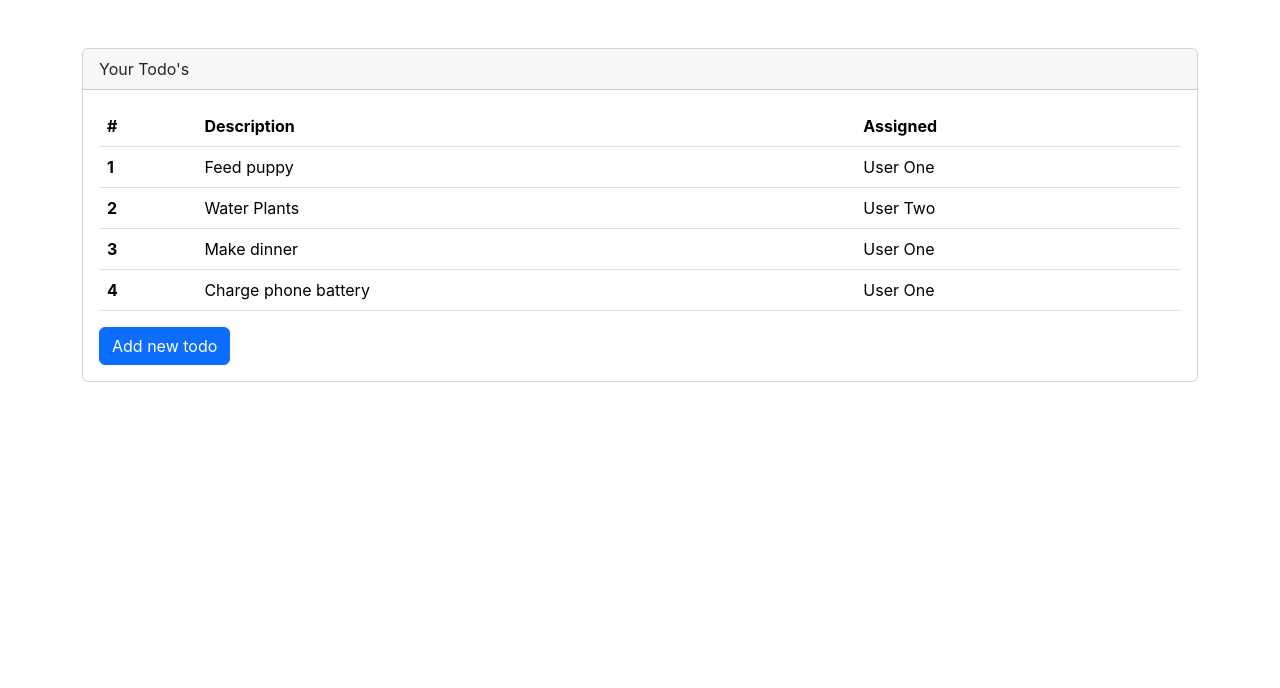
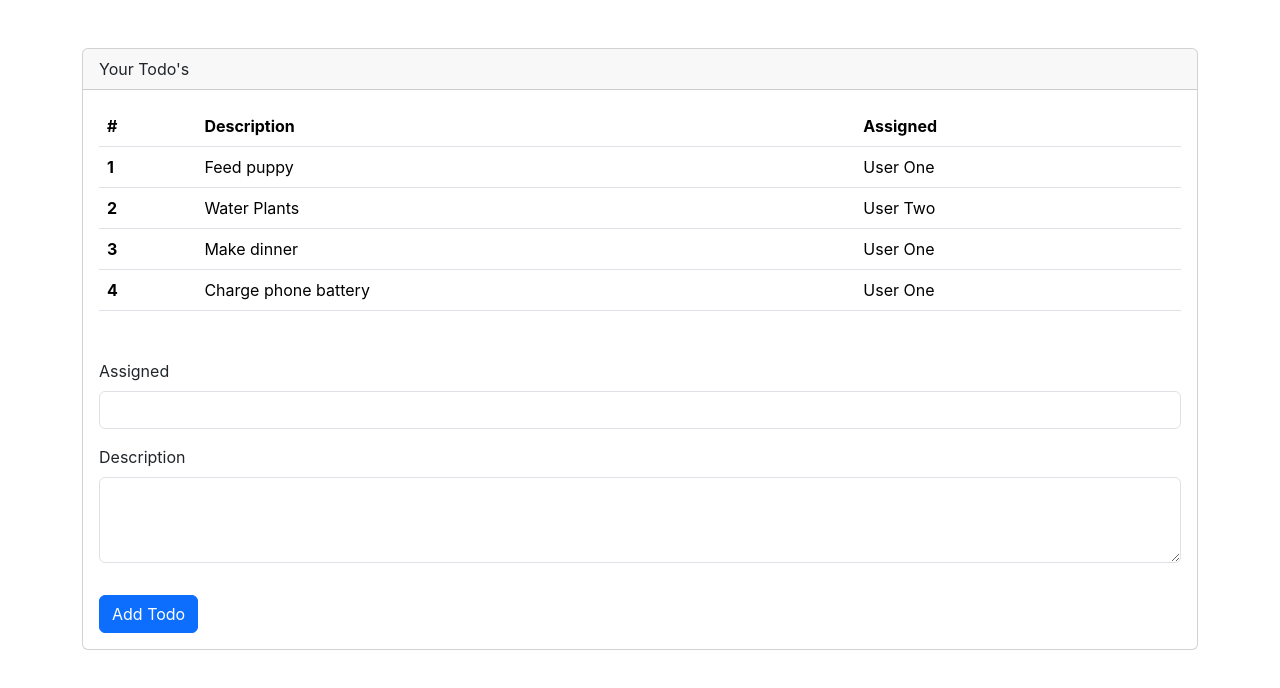
Before and after one commit to natchavez/react-todo-app, a React (Create React App) app: page / in a window 1280 px wide. Shown: the top 688 px of the page. Built offline with nearby package versions, Linux system fonts and the light colour scheme.

Commit message:
Fix Key error

```diff
--- a/src/App.jsx
+++ b/src/App.jsx
@@ -1,6 +1,7 @@
 import { useState } from 'react';
 import './App.css';
 import TodoTable from './components/TodoTable';
+import NewTodoForm from './components/NewTodoForm';
 
 function App() {
   const intialTodos = [
@@ -16,17 +17,20 @@ function App() {
 
   const [todos, setTodos] = useState(intialTodos);
 
-  const handleAddTodoClick = () => {
+  const handleAddTodoClick = (assigned, description) => {
+    let rowNumber = 0;
     const currentTodos = [...todos];
-
     if (currentTodos.length > 0) {
-      const newTodo = {
-        rowNumber: currentTodos.length + 1,
-        rowDescription: 'New Todo',
-        rowAssigned: 'User Three',
-      };
-      setTodos((todos) => [...todos, newTodo]);
+      rowNumber = currentTodos[currentTodos.length - 1].rowNumber + 1;
+    } else {
+      rowNumber = 1;
     }
+    const newTodo = {
+      rowNumber: rowNumber,
+      rowDescription: description,
+      rowAssigned: assigned,
+    };
+    setTodos((todos) => [...todos, newTodo]);
   };
 
   return (
@@ -35,9 +39,8 @@ function App() {
         <div className='card-header'>Your Todo's</div>
         <div className='card-body'>
           <TodoTable todos={todos} />
-          <button className='btn btn-primary' onClick={handleAddTodoClick}>
-            Add new todo
-          </button>
+
+          <NewTodoForm handleAddTodoClick={handleAddTodoClick} />
         </div>
       </div>
     </div>
--- /dev/null
+++ b/src/components/NewTodoForm.jsx
@@ -0,0 +1,48 @@
+import { useState } from 'react';
+
+export default function NewTodoForm({ handleAddTodoClick }) {
+  const [assigned, setAssigned] = useState('');
+  const [description, setDescription] = useState('');
+
+  const handleSubmitTodo = () => {
+    if (description !== '' && assigned !== '') {
+      handleAddTodoClick(assigned, description);
+      setAssigned('');
+      setDescription('');
+    }
+  };
+
+  return (
+    <div className='mt-5'>
+      <form>
+        <div className='mb-3'>
+          <label className='form-label'>Assigned</label>
+          <input
+            type='text'
+            className='form-control'
+            required
+            onChange={(e) => setAssigned(e.target.value)}
+            value={assigned}
+          ></input>
+        </div>
+        <div className='mb-3'>
+          <label className='form-label'>Description</label>
+          <textarea
+            className='form-control'
+            rows={3}
+            required
+            onChange={(e) => setDescription(e.target.value)}
+            value={description}
+          ></textarea>
+        </div>
+        <button
+          type='button'
+          className='btn btn-primary mt-3'
+          onClick={handleSubmitTodo}
+        >
+          Add Todo
+        </button>
+      </form>
+    </div>
+  );
+}
--- a/src/components/TodoTable.jsx
+++ b/src/components/TodoTable.jsx
@@ -11,8 +11,9 @@ export default function TodoTable({ todos }) {
         </tr>
       </thead>
       <tbody>
-        {todos.map((todoItem, index) => (
+        {todos.map((todoItem) => (
           <TodoRowItem
+            key={todoItem.rowNumber}
             rowNumber={todoItem.rowNumber}
             rowDescription={todoItem.rowDescription}
             rowAssigned={todoItem.rowAssigned}
```
